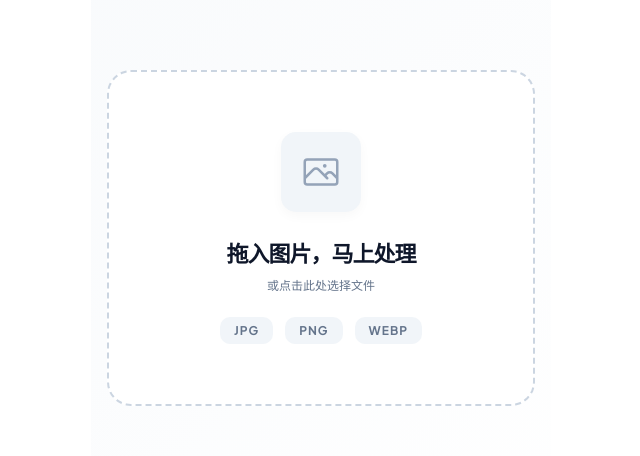
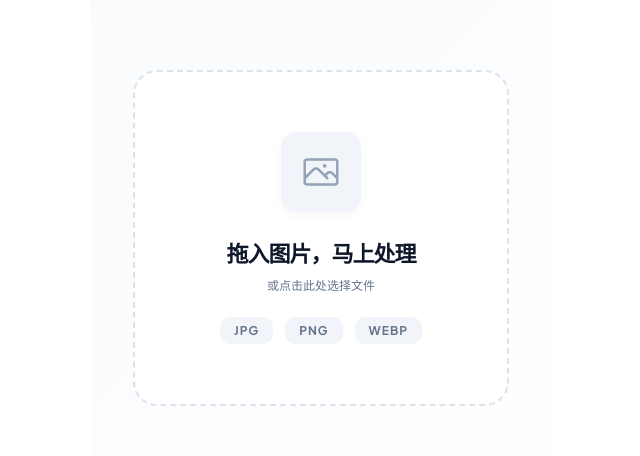
Before and after one commit to maxd010/BatchPic, a React (Vite) app: page / in a window 1280 px wide. Shown: the part 166-622 px from the top of the page, without its empty margins (319-959 px from the left). Built offline with nearby package versions, Linux system fonts and the light colour scheme.

Commit message:
修改UI细节

```diff
--- a/src/main/main.ts
+++ b/src/main/main.ts
@@ -20,7 +20,7 @@ function createWindow() {
   Menu.setApplicationMenu(null);
   mainWindow = new BrowserWindow({
     width: 460,
-    height: 600,
+    height: 680,
     minWidth: 460,
     minHeight: 600,
     webPreferences: {
--- a/src/renderer/components/DropZone.css
+++ b/src/renderer/components/DropZone.css
@@ -3,10 +3,11 @@
 .drop-zone {
   position: relative;
   flex: 1;
-  width: 100%;
-  border: 2px dashed #cbd5e1;
+  width: 88%;
+  border: 2px dashed #dde3ec;
   border-radius: 24px;
   background: #ffffff;
+  margin: auto;
   display: flex;
   align-items: center;
   justify-content: center;
```
